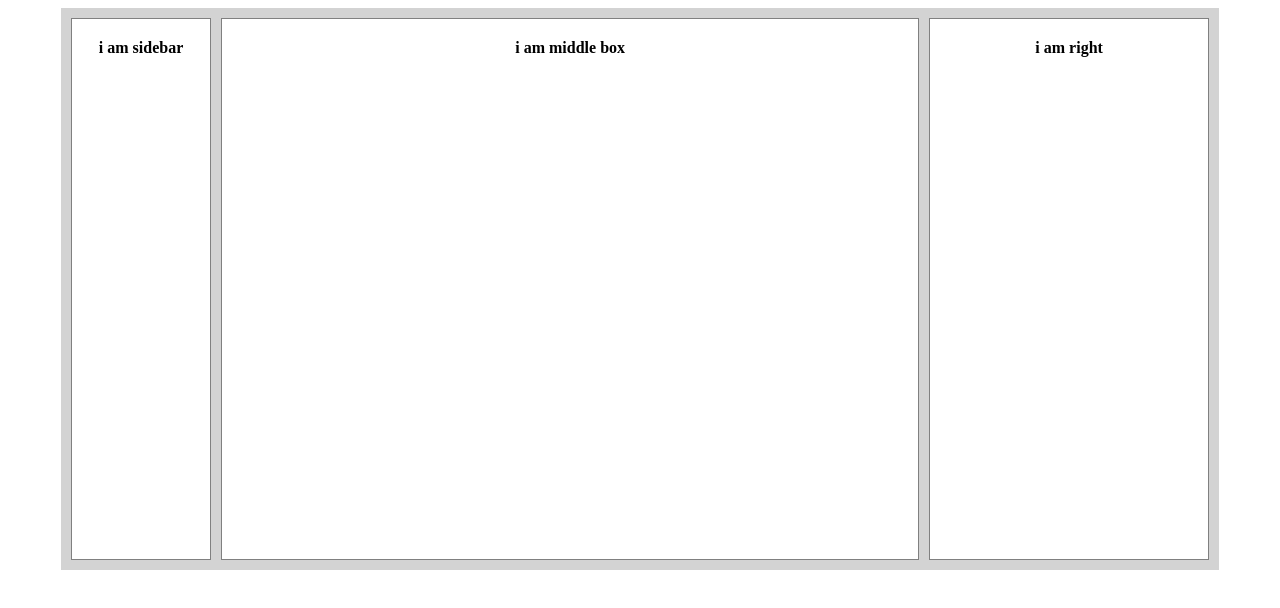
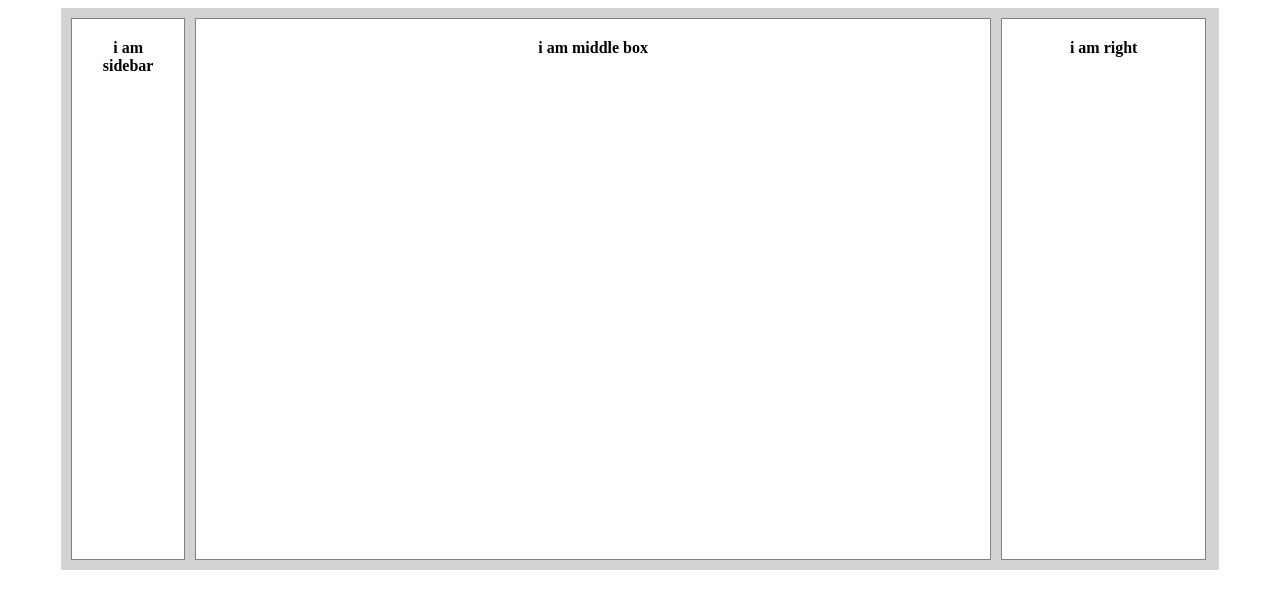
Before and after one commit to Arman091/symphony, a plain HTML site: page index.html in a window 1280 px wide. Drawn offline with Linux system fonts and the light colour scheme.

Commit message:
"style update"

```diff
--- a/styles/index.css
+++ b/styles/index.css
@@ -1,13 +1,12 @@
 .container {
-  display:grid;
-  background-color:lightgray; /* Adding background color to the grid container */
-  grid-template-columns: 1fr 5fr 2fr;
+  display: grid;
+  background-color: lightgray; /* Adding background color to the grid container */
+  grid-template-columns: 10% 70% 18%;
   grid-gap: 10px; /* Gap between grid items */
   padding: 10px;
   height: auto;
   width: 90%;
   margin: auto;
-
 }
 
 .grid-item {
```
